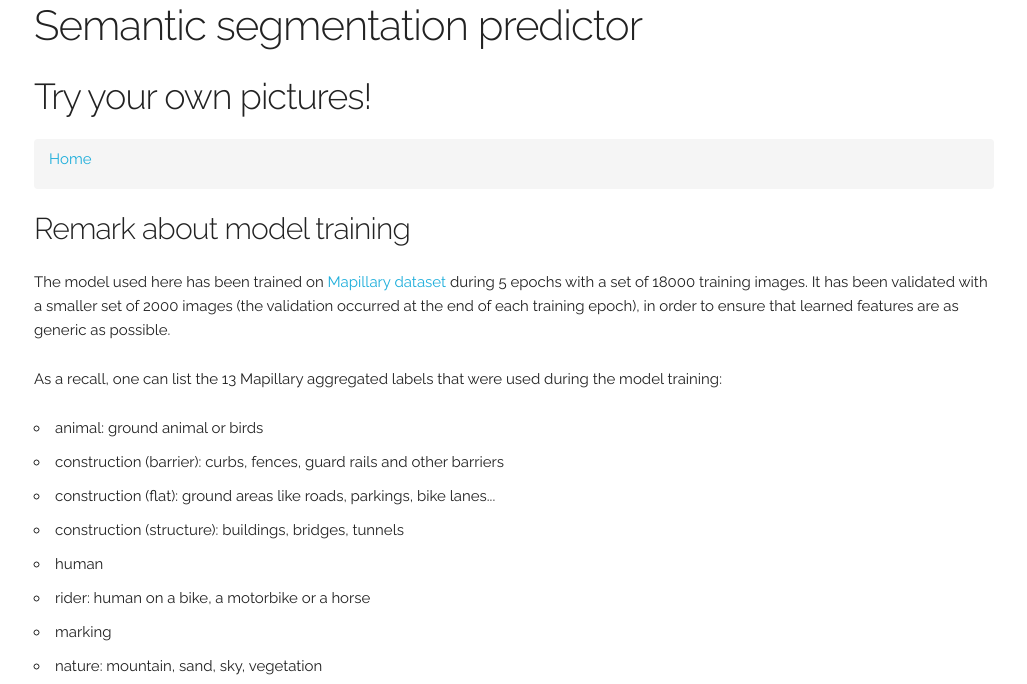
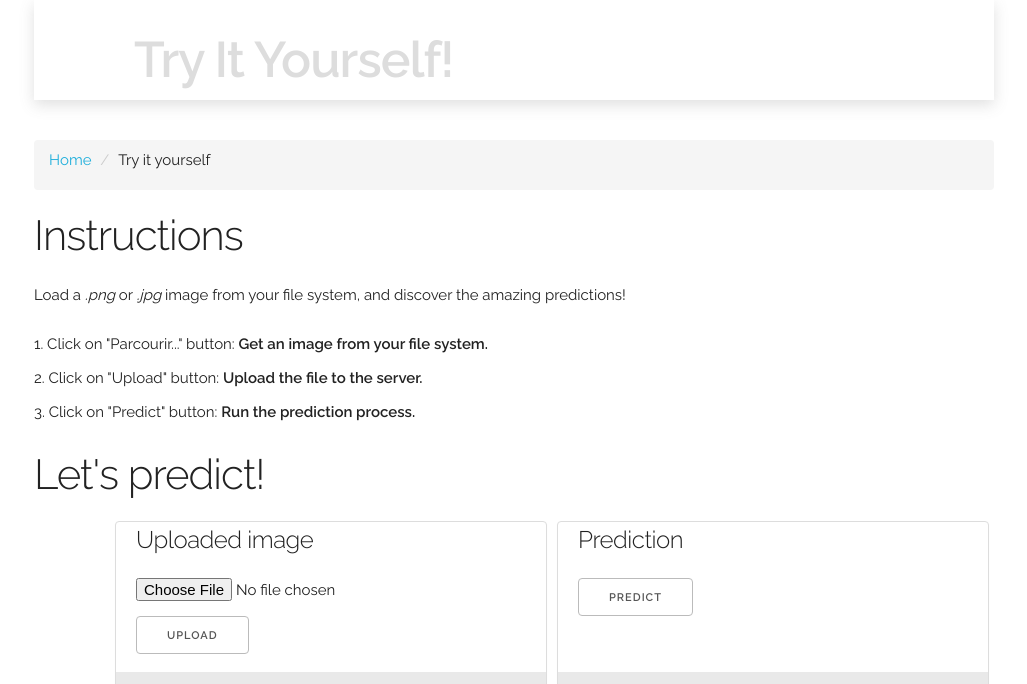
Before and after one commit to Oslandia/deeposlandia, a Python web app: template deeposlandia/webapp/templates/predictor.html in a window 1280 px wide. Shown: the top 684 px of the page, without its empty margins (126-1153 px from the left). Run offline with Jinja, Linux system fonts and the light colour scheme; the template is opened without the code that fills it, so the values that code supplies are empty; some libraries are stand-ins or nearby versions.

Commit message:
[webapp] refactor predict it yourself webpage

```diff
--- a/deeposlandia/webapp/static/app.css
+++ b/deeposlandia/webapp/static/app.css
@@ -73,6 +73,18 @@ __________________________________________________ */
     height: 350px;
 }
 
+.prediy {
+    width : 900px;
+}
+
+.prediy .home-widget .panel-header {
+    height: 150px;
+}
+
+.prediy .home-widget .panel-body {
+    height: 500px;
+}
+
 /* Colored predicted labels */
 .color-label {
     margin: 2px;
--- a/deeposlandia/webapp/static/predictor.js
+++ b/deeposlandia/webapp/static/predictor.js
@@ -19,15 +19,13 @@ document.getElementById("predict_button").addEventListener("click", function(){
       var predicted_image_path;
       $.each(data.label_images, function(image, predicted_image){
         predicted_image_path = "/static/predicted/" + predicted_image;
-        result.push("<label>Predicted labels</label>");
       });
-      result.push("<ul>");
       $.each(data.labels, function(id, label){
         if (label != "background") {
-          result.push("<li><font color='" + label[1] + "'>" + label[0] + "</font></li>" );
+          result.push("<span class='color-label' style='background-color:" + label[1] + "'>" + label[0] + "</span>");
         }
       });
-      result.push("</ul>");
+      console.log(result.join(""));
       document.getElementById("result_label").innerHTML = result.join("");
       document.getElementById("predictions").src = predicted_image_path;
     }); //$.getJSON
--- a/deeposlandia/webapp/templates/predictor.html
+++ b/deeposlandia/webapp/templates/predictor.html
@@ -6,25 +6,113 @@
   const model = "semantic_segmentation";
 </script>
 
-<h2>Semantic segmentation predictor</h2>
-<h3>Try your own pictures!</h3>
+<div class="od-header">
+  <h1>Try It Yourself!</h1>
+</div>
 
 <nav aria-label="breadcrumb">
   <ol class="breadcrumb">
     <li class="breadcrumb-item"
         aria-current="page"><a href="{{url_for('index')}}">Home</a>
     </li>
+    <li class="breadcrumb-item"
+        aria-current="page">Try it yourself</a>
+    </li>
   </ol>
 </nav>
 
-<h4>Remark about model training</h4>
+<h2>Instructions</h2>
 
-<p>The model used here has been trained
-on <a href="https://www.mapillary.com/dataset/vistas">Mapillary dataset</a>
-during 5 epochs with a set of 18000 training images. It has been validated with
-a smaller set of 2000 images (the validation occurred at the end of each
-training epoch), in order to ensure that learned features are as generic as
-possible.</p>
+<p>
+  Load a <i>.png</i> or <i>.jpg</i> image from your file system, and discover
+  the amazing predictions!
+  <ol type="1">
+    <li>Click on "Parcourir..." button: <b>Get an image from your file system.</b></li>
+    <li>Click on "Upload" button: <b>Upload the file to the server.</b></li>
+    <li>Click on "Predict" button: <b>Run the prediction process.</b></li>
+  </ul>
+</p>
+
+<h2>Let's predict!</h2>
+
+<div class="container">
+  <div class="row widget prediy">
+
+    <div class="one-half column home-widget dataset">
+      <div class="panel panel-default">
+        <div class="panel-header">
+	  <h5>Uploaded image</h5>
+	  <form method="POST"
+		enctype="multipart/form-data"
+		action="{{url_for('upload_image')}}"
+		id="upload_form">
+	    <input type="file"
+  		   name="file"
+  		   value="Upload"
+  		   id="upload_file">
+	    <input type="submit"
+		   value="Upload"
+		   id="upload_button">
+	  </form>
+	</div>
+        <div class="panel-body">
+	  {% if example_image %}
+	  <img id="example_image"
+	       src="{{url_for('static', filename=example_image)}}"
+	       title="Example image"
+	       alt="Example image"
+	       width="100%" height="85%">
+	  {% else %}
+	  <img id="uploaded_image"
+	       src="{{ url_for('send_image', filename=image_name) }}"
+	       alt="Uploaded image"
+	       title="Uploaded image"
+	       width="100%" height="85%">
+	  {% endif %}
+	</div>
+      </div>
+    </div>
+
+    <div class="one-half column home-widget dataset">
+      <div class="panel panel-default">
+        <div class="panel-header">
+	  <h5>Prediction</h5>
+	  <button id="predict_button">Predict</button>
+	</div>
+        <div class="panel-body">
+	  {% if example_image %}
+	  {% else %}
+	  <img id="predictions" src="{{ url_for('static', filename=predicted_filename) }}" width="100%" height="85%">
+	  <br>
+	  <span id="result_label">What does contain this image?</span>
+	  {% endif %}
+	</div>
+      </div>
+    </div>
+
+  </div>
+</div>
+
+<h2>Making of</h2>
+
+<p>
+  The model used here has been trained
+  on <a href="https://www.mapillary.com/dataset/vistas">Mapillary dataset</a>
+  during 5 epochs with a set of 18000 training images. It has been validated
+  with a smaller set of 2000 images.
+</p>
+
+<p>
+  The model expect street-scene images. You can try whatever picture you want,
+  however in the case you pick another type of scene, do not be surprised if
+  the result looks weird...
+</p>
+
+<p>
+  The neural network was trained with 400*400 pixel images, that sounds quite
+  small in regard with current camera resolutions. You should expect a more or
+  less important pixelization phenomenon depending on your image size.
+</p>
 
 <p>As a recall, one can list the 13 Mapillary aggregated labels that were used during the model training:
   <ul>
@@ -44,82 +132,6 @@ possible.</p>
   </ul>
 </p>
 
-<h4>Use the deep learning model to predict image labels</h4>
-
-<p>
-  Load a <i>.png</i> or <i>.jpg</i> image from your file system, the
-  corresponding label predictions will be automatically displayed, as a
-  labelled version of the picture, with the corresponding legend below. In
-  brief:
-  <ol type="1">
-    <li>Click on "Parcourir..." button</li>
-    <li>Click on "Upload" button</li>
-    <li>Click on "Predict" button</li>
-  </ul>
-</p>
-<p>
-  <b>Disclaimer:</b> The model expect street-scene images. You can try whatever
-  picture you want, however in the case you pick another type of scene, do not
-  be surprised if the result looks weird...
-</p>
-<p>
-  <b>Disclaimer 2:</b> The neural network was trained with 400*400 pixel images, that sounds quite small in regard with current camera resolutions. You should expect a more or less important pixelization phenomenon depending on your image size.
-</p>
-
-<p>
-  <b>1: Get an image from your file system.</b>
-</p>
-<form method="POST"
-      enctype="multipart/form-data"
-      action="{{url_for('upload_image')}}"
-      id="upload_form">
-  <input type="file"
-  	 name="file"
-  	 value="Upload"
-  	 id="upload_file">
-  <input type="submit"
-	 value="Upload"
-	 id="upload_button">
-</form>
-
-<p>
-  <b>2: Upload the file to the server.</b>
-</p>
-
-{% if example_image %}
-
-<img id="example_image"
-     src="{{url_for('static', filename=example_image)}}"
-     title="Example image"
-     alt="Example image">
-<label>Raw image</label>
-<br>
-<span id="example_label"></span>
-<br>
-<p>
-  <b>3: Run the prediction process.</b>
-</p>
-<button id="predict_button">Predict</button>
-
-{% else %}
-
-<img id="uploaded_image"
-     src="{{ url_for('send_image', filename=image_name) }}"
-     alt="Uploaded image"
-     title="Uploaded image">
-<label>Raw image</label>
-<br>
-<p>
-  <b>3: Run the prediction process.</b>
-</p>
-<button id="predict_button">Predict</button>
-<br>
-<img id="predictions" src="{{ url_for('static', filename=predicted_filename) }}">
-<br>
-<span id="result_label">What does contain this image?</span>
-
-{% endif %}
-
 {% endblock %}
 
 {% block appjs %}
```
